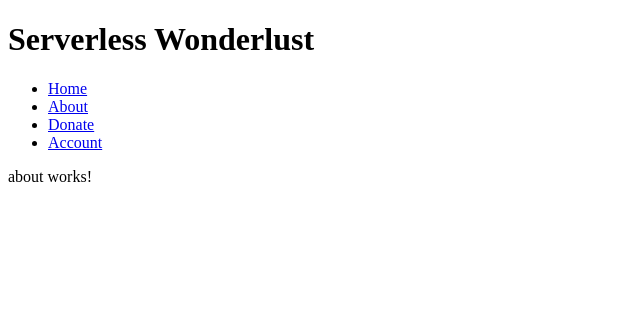
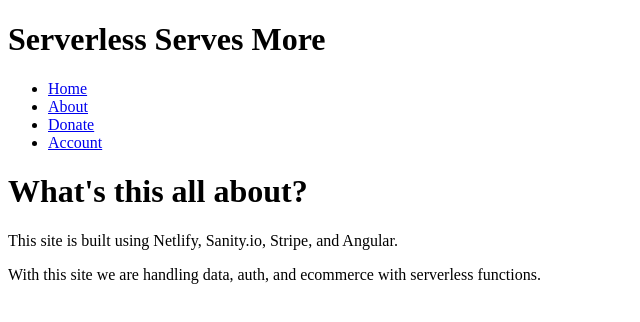
Before and after one commit to tzmanics/new-serverless-angular-workshop, an Angular app: page /about in a window 1280 px wide. Shown: the top 322 px of the page, without its empty margins (0-640 px from the left). Built offline with nearby package versions, Linux system fonts and the light colour scheme.

Commit message:
adds some content

```diff
--- a/src/app/about/about.component.html
+++ b/src/app/about/about.component.html
@@ -1 +1,8 @@
-<p>about works!</p>
+<h1>What's this all about?</h1>
+
+<p>This site is built using Netlify, Sanity.io, Stripe, and Angular.</p>
+
+<p>
+  With this site we are handling data, auth, and ecommerce with serverless
+  functions.
+</p>
--- a/src/app/app.component.html
+++ b/src/app/app.component.html
@@ -1,3 +1,3 @@
-<h1>Serverless Wonderlust</h1>
+<h1>Serverless Serves More</h1>
 <app-navigation></app-navigation>
 <router-outlet></router-outlet>
--- a/src/app/donate/donate.component.html
+++ b/src/app/donate/donate.component.html
@@ -1 +1 @@
-<p>donate works!</p>
+<h1>Here are some great Organizations that need your help!</h1>
--- a/src/app/home/home.component.html
+++ b/src/app/home/home.component.html
@@ -1,4 +1,4 @@
 <div class="tagline">
-  With all the time you're saving delegating tasks like server maintenance and
-  security you can travel the world.
+  With all you're saving delegating tasks like server maintenance and security
+  you can help others code!
 </div>
```
